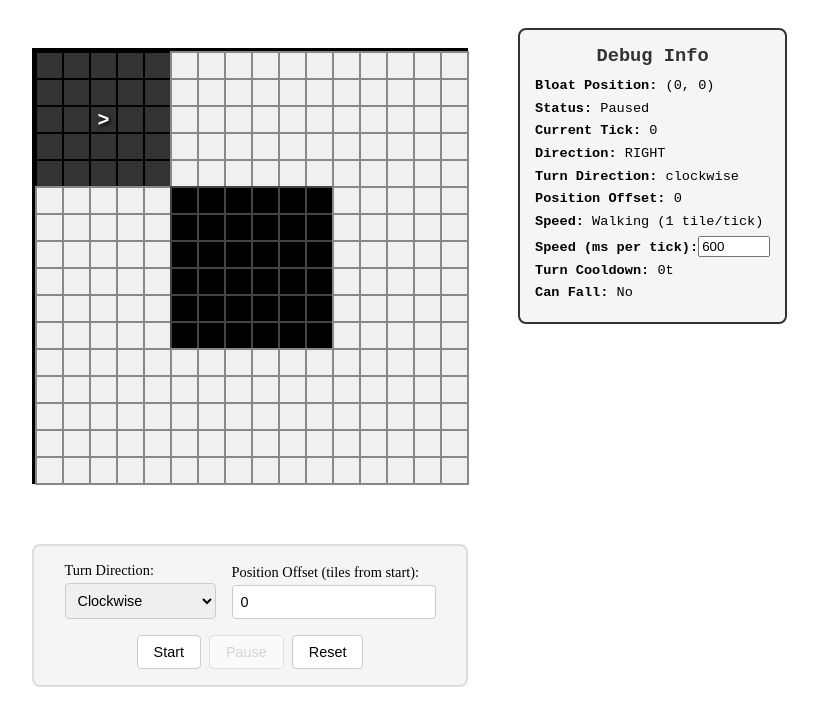
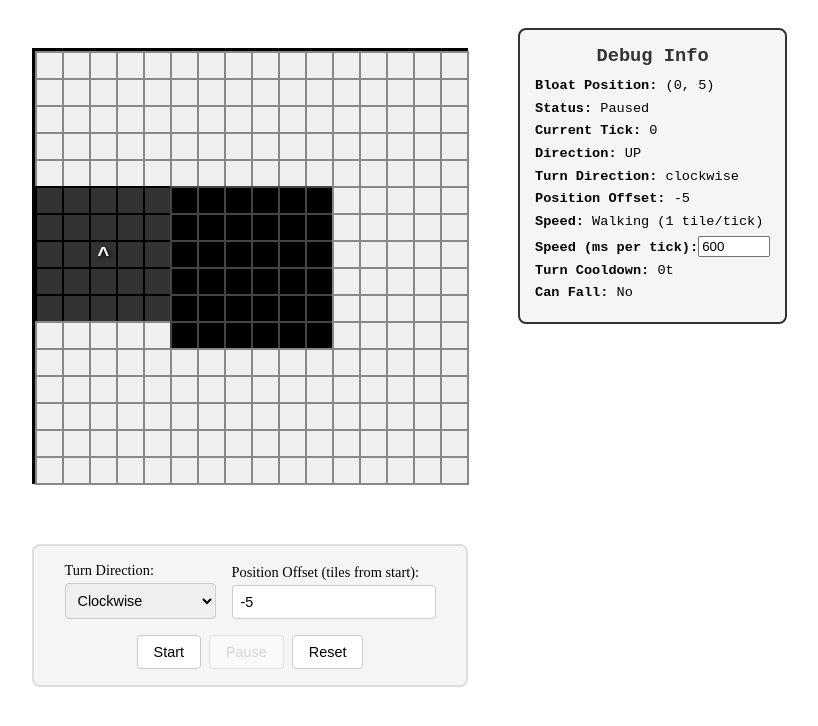
Before and after one commit to DevRuto/bloat-simulator, a Vue app: page / in a window 1280 px wide. Shown: the top 726 px of the page, without its empty margins (16-834 px from the left). Built offline with nearby package versions, Linux system fonts and the light colour scheme.

Commit message:
Set offset to -5 by default

```diff
--- a/src/App.vue
+++ b/src/App.vue
@@ -6,7 +6,7 @@ import { BloatSimulation } from './composables/useBloatSimulation.js'
 // Get query parameters
 const urlParams = new URLSearchParams(window.location.search)
 const turnDirection = ref(urlParams.get('turnDirection') || 'clockwise')
-const positionOffset = ref(parseInt(urlParams.get('positionOffset')) || 0)
+const positionOffset = ref(parseInt(urlParams.get('positionOffset')) || -5)
 const msPerTick = ref(parseInt(urlParams.get('msPerTick')) || 600)
 let simulation = new BloatSimulation(turnDirection.value, positionOffset.value)
 const tiles = ref(simulation.getTiles())
```
